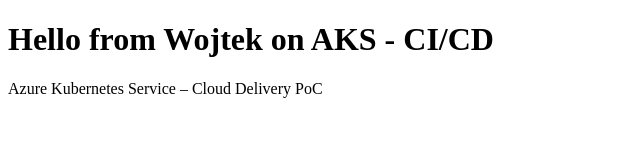
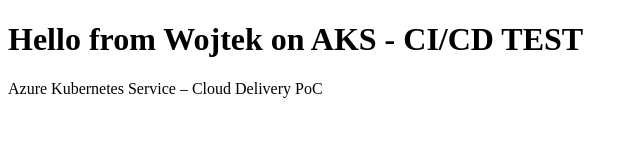
Before and after one commit to wojtek93/azure-journey, a plain HTML site: page aks-poc/index.html in a window 1280 px wide. Shown: the whole page, without its empty margins (0-640 px from the left). Drawn offline with Linux system fonts and the light colour scheme.

Commit message:
feat: trigger cicd deploy

```diff
--- a/aks-poc/index.html
+++ b/aks-poc/index.html
@@ -4,7 +4,7 @@
   <title>AKS PoC</title>
 </head>
 <body>
-  <h1>Hello from Wojtek on AKS - CI/CD</h1>
+  <h1>Hello from Wojtek on AKS - CI/CD TEST</h1>
   <p>Azure Kubernetes Service – Cloud Delivery PoC</p>
 </body>
 </html>
```
